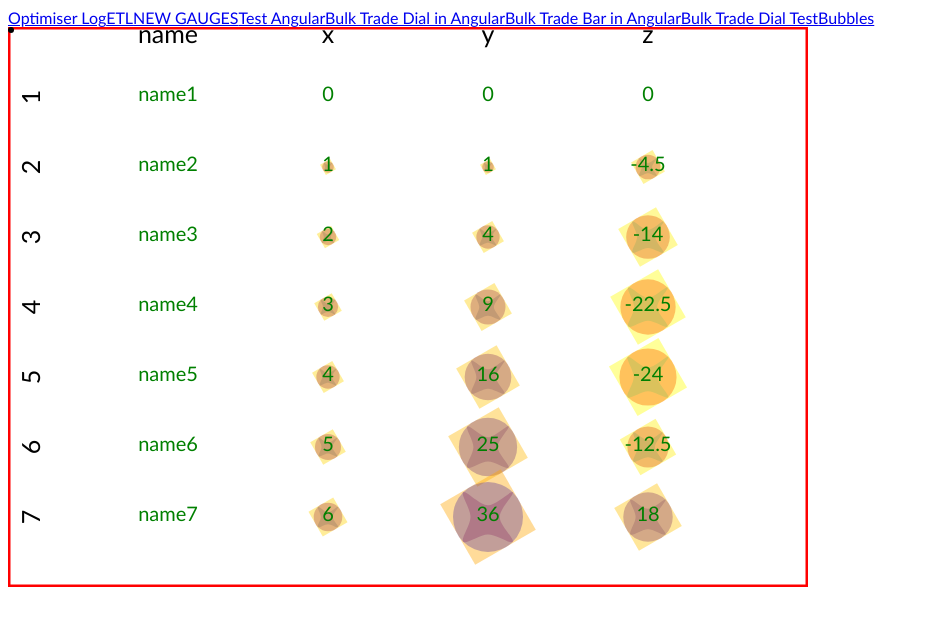
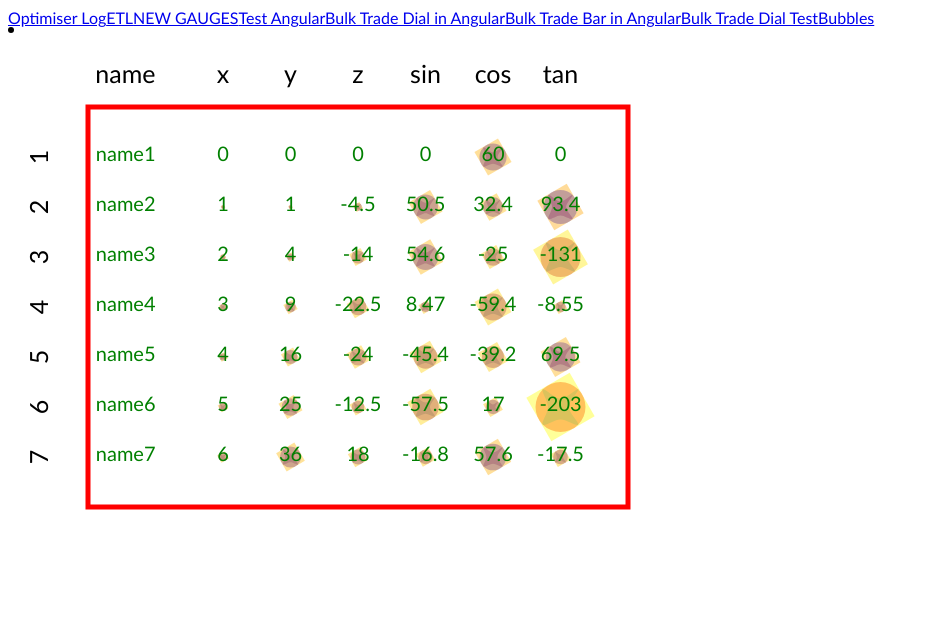
Before and after one commit to colinxsmith/optdisplay, an Angular app: page /bubbles in a window 1280 px wide. Shown: the top 626 px of the page, without its empty margins (0-929 px from the left). Built offline with nearby package versions, Linux system fonts and the light colour scheme.

Commit message:
add tooltips, grow by mouseclick. Border

```diff
--- a/src/app/bubbletable/bubbletable.component.html
+++ b/src/app/bubbletable/bubbletable.component.html
@@ -1,14 +1,15 @@
 <svg id="BUBBLE" [attr.width]="width" [attr.height]="height">
-<rect [attr.width]="width" [attr.height]="height" [attr.x]="0" [attr.y]="0" class="border"></rect>
+<g [attr.transform]="translateHack(borderX,borderY)">
+<rect (click)="rectClick($event)"   [attr.width]="width-borderX*2" [attr.height]="height-borderY*2"  class="border"></rect>
 
-<text   class="label"  [attr.y]="fontSize">
+<text   class="labelX"  [attr.y]="fontSize-borderY/2">
 <ng-container *ngFor="let coll of getKeys(DATA[0]); let j=index">
-<tspan [attr.x]="xScale(j+1)" >{{coll}}</tspan>
+<tspan  [attr.class]="coll"  [attr.x]="xScale(j+1)" >{{coll}}</tspan>
 </ng-container>
 </text>
 
 <ng-container *ngFor="let row of DATA; let i=index;">
-<text   class="label"  [attr.y]="fontSize" [attr.x]="0" [attr.transform]="translateHack(fontSize,yScale(dataOrder[i]+1),270)">
+<text   class="labelY"  [attr.y]="fontSize" [attr.x]="0" [attr.transform]="translateHack(-fontSize-borderX/2,yScale(dataOrder[i]+1),270)">
 {{dataOrder[i]+1}}
 </text>
 
@@ -17,19 +18,19 @@
 <ng-container *ngIf="isNumberHack(DATA[dataOrder[i]][coll])">
 
 <ng-container *ngIf="paths">
-<path class="table" [attr.ij]="getIdHack(j,i)" [attr.d]="radarLine(vertexLine(radScale(absHack(DATA[dataOrder[i]][coll]))))"
+<path (mouseenter)="textEnter(i,coll,$event)" (mouseleave)="textLeave()" class="table" [attr.ij]="getIdHack(j,i)" [attr.d]="radarLine(vertexLine(radScale(absHack(DATA[dataOrder[i]][coll]))))"
  [style.fill]="isNumberHack(DATA[dataOrder[i]][coll])?pathScale(DATA[dataOrder[i]][coll]):'none'"
 [attr.transform]="translateHack(xScale(j+1),yScale(i+1),pathRotate)">
   </path>
 </ng-container>
 
 <ng-container *ngIf="circles">
-<circle class="table"  [attr.ij]="getIdHack(j,i)" [style.fill]="isNumberHack(DATA[dataOrder[i]][coll])?circleScale(DATA[dataOrder[i]][coll]):'none'"
+<circle (mouseenter)="textEnter(i,coll,$event)" (mouseleave)="textLeave()" class="table"  [attr.ij]="getIdHack(j,i)" [style.fill]="isNumberHack(DATA[dataOrder[i]][coll])?circleScale(DATA[dataOrder[i]][coll]):'none'"
  [attr.cx]="xScale(j+1)" [attr.cy]="yScale(i+1)"  [attr.r]="radScale(absHack(DATA[dataOrder[i]][coll]))"></circle>
 </ng-container>
 
 <ng-container *ngIf="squares">
-<rect class="table" [attr.ij]="getIdHack(j,i)" [style.fill]="isNumberHack(DATA[dataOrder[i]][coll])?squareScale(DATA[dataOrder[i]][coll]):'none'"
+<rect (mouseenter)="textEnter(i,coll,$event)" (mouseleave)="textLeave()" class="table" [attr.ij]="getIdHack(j,i)" [style.fill]="isNumberHack(DATA[dataOrder[i]][coll])?squareScale(DATA[dataOrder[i]][coll]):'none'"
  [attr.x]="-radScale(absHack(DATA[dataOrder[i]][coll]))"
 [attr.y]="-radScale(absHack(DATA[dataOrder[i]][coll]))"
 [attr.height]="radScale(absHack(DATA[dataOrder[i]][coll]))*2"
@@ -42,8 +43,9 @@
 
 <text  class="table"   [attr.transform]="translateHack(0,yScale(i+1)+fontSize/4)">
 <ng-container *ngFor="let coll of getKeys(row); let j=index">
-<tspan (click)="textClick(j,i)" [attr.ix]="coll" [attr.x]="xScale(j+1)" >{{DATA[dataOrder[i]][coll]}}</tspan>
+<tspan (click)="textClick(j,i)" (mouseenter)="textEnter(i,coll,$event)" (mouseleave)="textLeave()" [attr.class]="coll"  [attr.x]="xScale(j+1)" >{{DATA[dataOrder[i]][coll]}}</tspan>
 </ng-container>
 </text>
 </ng-container>
+</g>
 </svg>
--- a/src/app/bubbletable/bubbletable.component.ts
+++ b/src/app/bubbletable/bubbletable.component.ts
@@ -1,27 +1,32 @@
 import { Component, OnInit, OnChanges, Input, ElementRef } from '@angular/core';
 import * as d3 from 'd3';
 import { isNumber } from 'util';
+import { lab } from 'd3';
 @Component({
   selector: 'app-bubbletable',
   templateUrl: './bubbletable.component.html',
   styleUrls: ['./bubbletable.component.css']
 })
 export class BubbletableComponent implements OnInit, OnChanges {
-  @Input() DATA: {}[] = [];
+  @Input() DATA: any = [];
   @Input() width = 800;
   @Input() height = 800;
+  @Input() borderX = 80;
+  @Input() borderY = 80;
   @Input() fontSize = 20;
   @Input() circles = true;
   @Input() squares = true;
   @Input() squareRotate = 60;
   @Input() pathRotate = 45;
   @Input() paths = true;
+  @Input() tip = d3.select('app-root').select('div.mainTip');
   getKeys = Object.keys;
   keys: string[];
   xScale: d3.ScaleLinear<number, number>;
   yScale: d3.ScaleLinear<number, number>;
   radScale: d3.ScaleLinear<number, number>;
   radarLine: d3.LineRadial<number>;
+  format = d3.format('0.3');
   dataOrder: number[];
   updateCount = 0;
   pathScale: (t: number) => string;
@@ -35,28 +40,34 @@ export class BubbletableComponent implements OnInit, OnChanges {
   getIdHack = (x: number, y: number) => `${x},${y}`;
   translateHack = (x: number, y: number, r = 0) => `translate(${x},${y}) rotate(${r})`;
   ngOnInit() {
+    console.log('init');
     this.setup();
     setTimeout(() => this.update());
   }
   ngOnChanges() {
+    console.log('changes');
     this.setup();
     setTimeout(() => this.update());
   }
   setup() {
     if (!this.DATA.length) {
       for (let i = 0; i < 7; ++i) {
-        this.DATA.push({ name: `name${i + 1}`, x: i, y: i * i, z: i * i * (i - 5.5) });
+        this.DATA.push({
+          name: `name${i + 1}`, x: i, y: i * i, z: i * i * (i - 5.5),
+          sin: +this.format(Math.sin(i) * 60), cos: +this.format(Math.cos(i) * 60), tan: +this.format(Math.tan(i) * 60)
+        });
       }
+      this.keys = this.getKeys(this.DATA[0]);
+      this.width = this.keys.length * this.fontSize * this.DATA[this.DATA.length - 1][this.keys[0]].length;
       this.height = this.DATA.length * this.fontSize * 4;
     }
     this.dataOrder = Array(this.DATA.length);
     for (let i = 0; i < this.dataOrder.length; ++i) {
       this.dataOrder[i] = i;
     }
-    console.log(this.dataOrder);
     this.keys = this.getKeys(this.DATA[0]);
-    this.xScale = d3.scaleLinear().domain([0, this.getKeys(this.DATA[0]).length + 1]).range([0, this.width]);
-    this.yScale = d3.scaleLinear().domain([0, this.DATA.length + 1]).range([0, this.height]);
+    this.xScale = d3.scaleLinear().domain([0, this.getKeys(this.DATA[0]).length + 1]).range([0, this.width - this.borderX * 2]);
+    this.yScale = d3.scaleLinear().domain([0, this.DATA.length + 1]).range([0, this.height - this.borderY * 2]);
     let dm = 0, dM = 0, am = 0, aM = 0;
     this.DATA.forEach(d => {
       this.getKeys(d).forEach(dd => {
@@ -91,9 +102,11 @@ export class BubbletableComponent implements OnInit, OnChanges {
   update() {
     this.updateCount++;
     console.log('update count', this.updateCount);
+    this.xScale = d3.scaleLinear().domain([0, this.getKeys(this.DATA[0]).length + 1]).range([0, this.width - this.borderX * 2]);
+    this.yScale = d3.scaleLinear().domain([0, this.DATA.length + 1]).range([0, this.height - this.borderY * 2]);
     this.fontSize = +d3.select(this.element.nativeElement).select('#BUBBLE').select('.table').style('font-size').replace('px', '');
     if (this.circles) {
-      const circleTable = d3.select(this.element.nativeElement).selectAll('circle.table').nodes() as SVGCircleElement[];
+      const circleTable = d3.select(this.element.nativeElement).select('#BUBBLE').selectAll('circle.table').nodes() as SVGCircleElement[];
       circleTable.forEach(d => {
         const here = d3.select(d);
         const ij = here.attr('ij');
@@ -101,53 +114,75 @@ export class BubbletableComponent implements OnInit, OnChanges {
           .attr('cx', this.xScale(+ij.split(',')[0] + 1))
           .attr('cy', this.yScale(+ij.split(',')[1] + 1));
         here.transition().duration(2000)
-          .tween('ff', (dd, i) => (t) => {
+          .tween('circletext', (dd, i) => (t) => {
             here.attr('cx', (t * (1 - t) + 1) * this.xScale(+ij.split(',')[0] + 1));
             here.attr('cy', (1 - t) * this.height * 0.95 + t * this.yScale(+ij.split(',')[1] + 1));
           });
       });
     }
     if (this.squares) {
-      const squareTable = d3.select(this.element.nativeElement).selectAll('rect.table').nodes() as SVGRectElement[];
+      const squareTable = d3.select(this.element.nativeElement).select('#BUBBLE').selectAll('rect.table').nodes() as SVGRectElement[];
       squareTable.forEach(d => {
         const here = d3.select(d);
         const ij = here.attr('ij');
         here.attr('transform', this.translateHack(this.xScale(+ij.split(',')[0] + 1), this.yScale(+ij.split(',')[1] + 1)));
         here.transition().duration(2000)
-          .tween('ff', (dd, i) => (t) => {
+          .tween('squaretext', (dd, i) => (t) => {
             here.attr('transform', this.translateHack(this.xScale(+ij.split(',')[0] + 1), t * this.yScale(+ij.split(',')[1] + 1),
               this.squareRotate * t));
           });
       });
     }
     if (this.paths) {
-      const pathTable = d3.select(this.element.nativeElement).selectAll('path.table').nodes() as SVGRectElement[];
+      const pathTable = d3.select(this.element.nativeElement).select('#BUBBLE').selectAll('path.table').nodes() as SVGRectElement[];
       pathTable.forEach(d => {
         const here = d3.select(d);
         const ij = here.attr('ij');
         here.attr('transform', this.translateHack(this.xScale(+ij.split(',')[0] + 1), this.yScale(+ij.split(',')[1] + 1)));
         here.transition().duration(2000)
-          .tween('ff', (dd, i) => (t) => {
+          .tween('pathtext', (dd, i) => (t) => {
             here.attr('transform', this.translateHack(this.xScale(+ij.split(',')[0] + 1),
               (t * (1 - t) + 1) * this.yScale(+ij.split(',')[1] + 1), this.pathRotate * t));
           });
       });
     }
-    const textTable = d3.select(this.element.nativeElement).selectAll('text.table').nodes() as SVGTextElement[];
+    const textTable = d3.select(this.element.nativeElement).select('#BUBBLE').selectAll('text.table').nodes() as SVGTextElement[];
     textTable.forEach((d, i) => {
-      const dd = d3.select(d);
-      dd
-        .attr('transform', `translate(0,${this.yScale(i + 1) + this.fontSize / 4}) rotate(-45)`)
-        .transition().duration(2000)
-        .attr('transform', `translate(0,${this.yScale(i + 1) + this.fontSize / 4}) rotate(0)`);
+      const here = d3.select(d);
+      here.transition().duration(2000)
+        .tween('tabtext', dd => t => {
+          here
+            .attr('transform', `translate(0,${this.yScale(i + 1) + this.fontSize / 4}) rotate(${-45 * (1 - t)})`);
+        });
+    });
+    const labelY = d3.select(this.element.nativeElement).select('#BUBBLE').selectAll('text.labelY').nodes() as SVGTextElement[];
+    labelY.forEach((d, i) => {
+      const here = d3.select(d);
+      here.transition().duration(2000)
+        .tween('labYtext', dd => t => {
+          here
+            .attr('transform', `${this.translateHack(-this.fontSize - this.borderX / 2, this.yScale(this.dataOrder[i] + 1), t * 270)}`);
+        });
     });
   }
+  textEnter(i: number, col: string, ee: MouseEvent) {
+    this.tip.attr('style', `left:${ee.x + 20}px;top:${ee.y + 20}px;display:inline-block`)
+      .html(`${i + 1}<br>${col}<br>${this.DATA[this.dataOrder[i]][col]}`)
+      .transition().duration(200)
+      .styleTween('opacity', () => t => `${t * t}`);
+  }
+  textLeave() {
+    const tip = d3.select('app-root').select('div.mainTip');
+    tip.attr('style', `display:none`)
+      .html(``)
+      .transition().duration(200)
+      .styleTween('opacity', () => t => `${1 - t * t}`);
+  }
   textClick(xpos: number, ypos: number) {
-    const textTable = d3.select(this.element.nativeElement).selectAll('text.table').nodes() as SVGTextElement[];
+    const textTable = d3.select(this.element.nativeElement).select('#BUBBLE').selectAll('text.table').nodes() as SVGTextElement[];
     const tspanTable = d3.select(textTable[ypos]).selectAll('tspan').nodes()[xpos] as SVGTSpanElement;
-    if (this.isNumberHack(this.DATA[ypos][d3.select(tspanTable).attr('ix')])) {
-      const key = d3.select(tspanTable).attr('ix');
-      console.log(key, tspanTable.textContent, this.DATA[ypos][key]);
+    if (this.isNumberHack(this.DATA[ypos][d3.select(tspanTable).attr('class')])) {
+      const key = d3.select(tspanTable).attr('class');
       for (let i = 0; i < this.dataOrder.length; ++i) {
         this.dataOrder[i] = i;
       }
@@ -161,11 +196,19 @@ export class BubbletableComponent implements OnInit, OnChanges {
         }
       });
     } else {
-      for (let i = 0; i < this.dataOrder.length; ++i) {
+      for (let i = 0; i in this.dataOrder; ++i) {
         this.dataOrder[i] = i;
       }
     }
-    console.log(this.dataOrder);
+    this.update();
+  }
+  rectClick(ev: MouseEvent) {
+    if (this.width - this.borderX < ev.pageX + 10) {
+      this.width = ev.pageX + 10 + this.borderX;
+    }
+    if (this.height - this.borderY < ev.pageY + 10) {
+      this.height = ev.pageY + 10 + this.borderY;
+    }
     this.update();
   }
 }
```
Also changed, not shown: src/app/bubbletable/bubbletable.component.css (+7 -2 lines).
